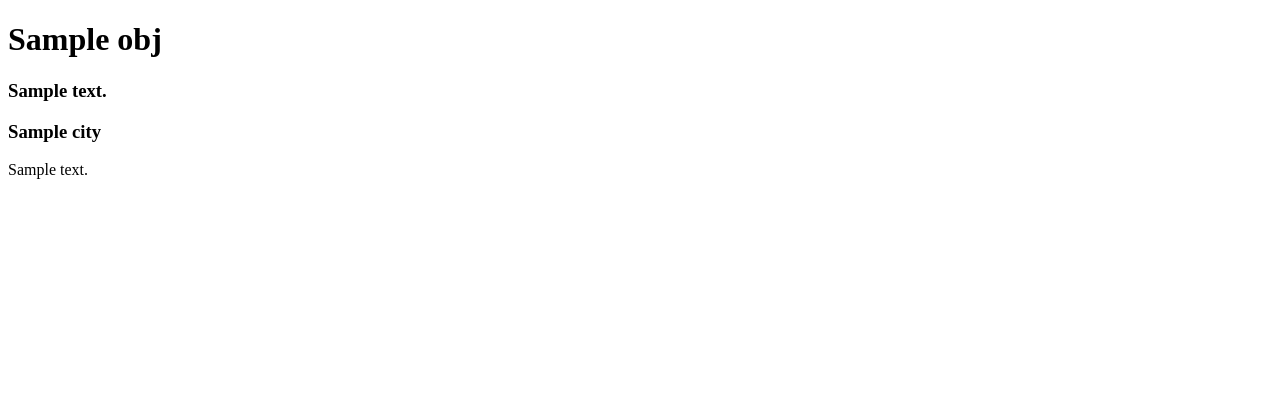
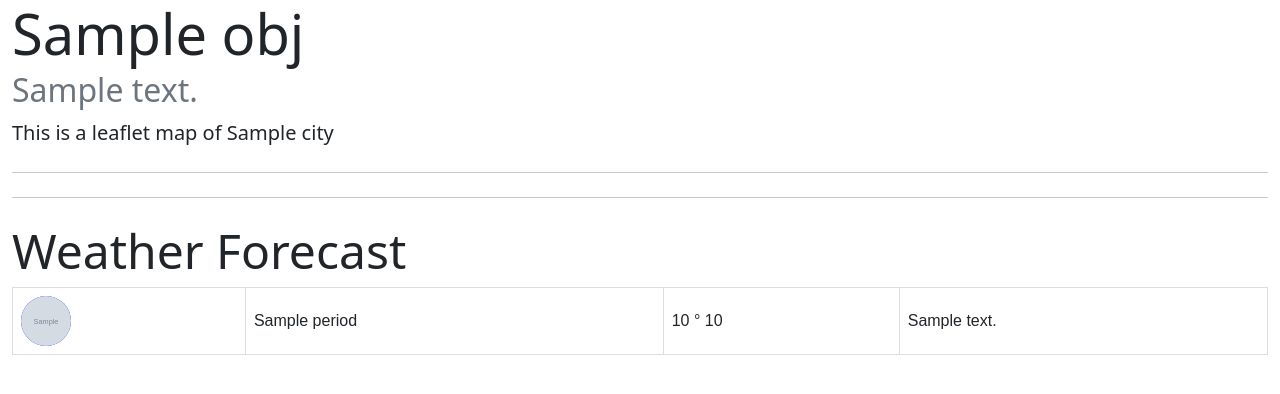
Before and after one commit to nikhilnimbalkar1/ECGeo, a Django app: template weatherapp/templates/geo_place.html in a window 1280 px wide. Shown: the top 394 px of the page. Run offline with Django 4.2, Linux system fonts and the light colour scheme; the template is opened without the code that fills it: most values are stand-ins (such as "Sample title", 1, 10 or a date in 2020); grey boxes marked "Sample" are stand-in pictures.

Commit message:
1. jinja templates 2. Added weather api service 3. included bootstrap 4. table for forecast

```diff
--- a/weatherapp/templates/geo_place.html
+++ b/weatherapp/templates/geo_place.html
@@ -1,11 +1,21 @@
-<!DOCTYPE html>
-<html lang="en">
-<head>
-    <meta charset="UTF-8">
-    <title>{{obj.pk}}</title>
+{% extends 'index.html' %}
+
+{% block title %}{{obj.name}} Forecast{% endblock %}
+
+{% block header %}
+    <div class="jumbotron">
+        <h1 class="display-4">{{ obj.name }}</h1>
+        <h2 class="card-subtitle mb-2 text-muted">{{ obj.address }}</h2>
+        <p class="lead">This is a leaflet map of {{ obj.city }}</p>
+        <hr class="my-4">
+    </div>
+{% endblock %}
+
+{% block content %}
     {% load leaflet_tags %}
     {% leaflet_css %}
     {% leaflet_js %}
+
     <script type="text/javascript">
         function map_init(map, options) {
             var lon = "{{ obj.location.x }}";
@@ -14,15 +24,28 @@
             map.setView([lat, lon], 12);
             L.marker([lat, lon]).addTo(map);
         }
-    </script>
-</head>
-<body>
-    <h1>{{ obj.name }}</h1>
+   </script>
+
     {% leaflet_map "main" callback="map_init" %}
-    <h3>{{ obj.address }}</h3>
-    <h3>{{ obj.city }}</h3>
-    {% for period in forecast %}
-        {{period.detailedForecast}}
-    {% endfor %}
-</body>
-</html>
+
+     <hr class="my-4">
+
+    <h1 class="display-5">Weather Forecast</h1>
+
+    <table style="border:none">
+        {% if forecast %}
+            {% for period in forecast %}
+                <tr style="pointer-events:none">
+                    <td><img class="circular_image" src="{{period.icon}}"></td>
+                    <td>{{period.name}}</td>
+                    <td>{{period.temperature}} <span>&#176;</span>  {{period.temperatureUnit}}</td>
+                    <td>{{period.detailedForecast}}</td>
+                </tr>
+            {% endfor %}
+        {% else %}
+            <h3 class="display-4">Could not get weather forecast for this location</h3>
+             <hr class="my-4">
+            <h4 class="display-4"><a href="{{ forecast_url }}">Click to go to weather api and check the error!</a></h4>
+        {% endif %}
+    </table>
+{% endblock %}
--- /dev/null
+++ b/weatherapp/templates/index.html
@@ -0,0 +1,50 @@
+<!DOCTYPE html>
+<html lang="en">
+<head>
+    <meta charset="UTF-8">
+    <title>{% block title %}Weather App{% endblock %}</title>
+    <link href="https://cdn.jsdelivr.net/npm/bootstrap@5.1.3/dist/css/bootstrap.min.css" rel="stylesheet"
+          integrity="sha384-1BmE4kWBq78iYhFldvKuhfTAU6auU8tT94WrHftjDbrCEXSU1oBoqyl2QvZ6jIW3" crossorigin="anonymous">
+    <style>
+        table {
+          font-family: arial, sans-serif;
+          border-collapse: collapse;
+          width: 100%;
+        }
+
+        td, th {
+          border: 1px solid #dddddd;
+          text-align: left;
+          padding: 8px;
+        }
+        tr:hover{
+            cursor: pointer;
+            background-color: grey;
+        }
+        .circular_image {
+              width: 50px;
+              height: 50px;
+              border-radius: 50%;
+              overflow: hidden;
+              background-color: blue;
+              display:inline-block;
+              vertical-align:middle;
+            }
+    </style>
+</head>
+
+<body>
+    <script src="https://cdn.jsdelivr.net/npm/bootstrap@5.1.3/dist/js/bootstrap.bundle.min.js"
+            integrity="sha384-ka7Sk0Gln4gmtz2MlQnikT1wXgYsOg+OMhuP+IlRH9sENBO0LRn5q+8nbTov4+1p" crossorigin="anonymous"></script>
+    <div class="container-fluid">
+        {% block header %}
+        {% endblock %}
+    </div>
+
+    <div class="container-fluid">
+        {% block content %}
+        {% endblock %}
+    </div>
+
+</body>
+</html>
```
Also changed, not shown: weatherapp/services.py (added, +27 -0 lines), weatherapp/templates/geo_create_place.html (+5 -11 lines), weatherapp/templates/geo_places.html (+14 -28 lines), weatherapp/views.py (+4 -11 lines).
